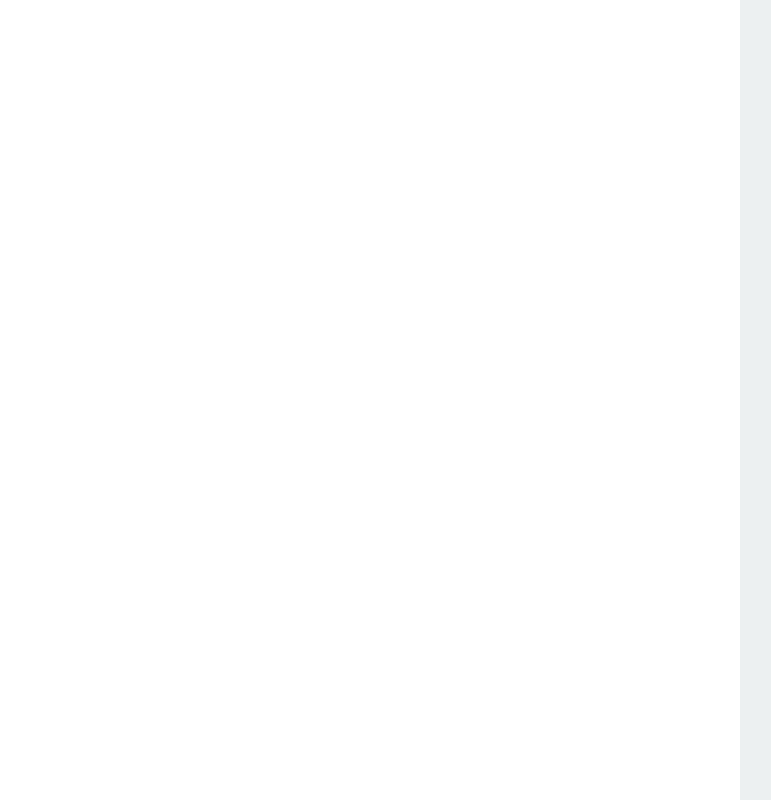
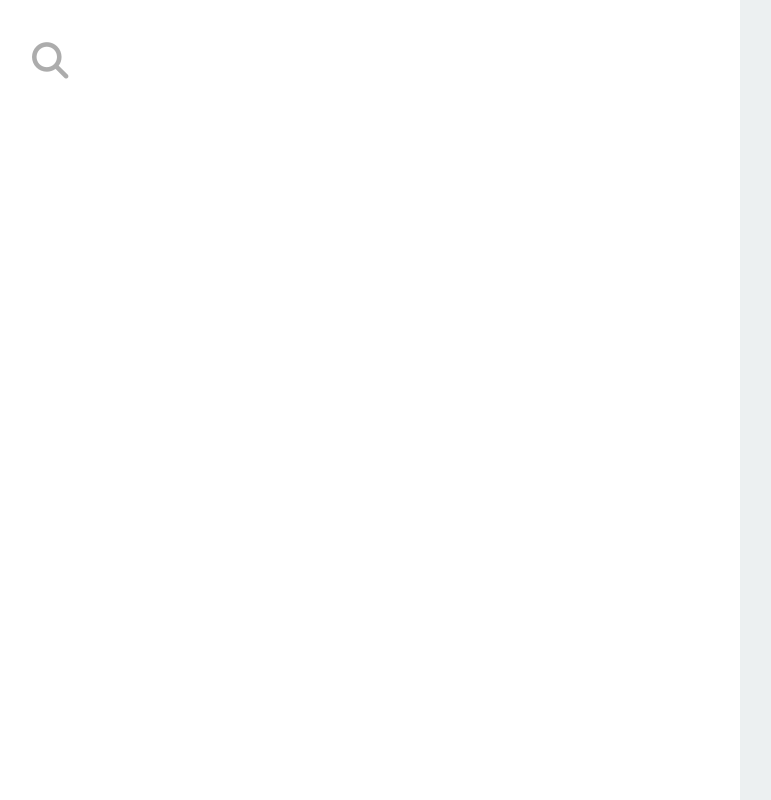
Before and after one commit to gbert38/react-gifs, a React app: page / in a window 1280 px wide. Shown: the whole page, without its empty margins (28-799 px from the left). Built offline with nearby package versions, Linux system fonts and the light colour scheme.

Commit message:
searchbar icon fixed

```diff
--- a/assets/stylesheets/application.scss
+++ b/assets/stylesheets/application.scss
@@ -35,7 +35,8 @@
     position: absolute;
     top: 35px;
     left: 60px;
-    font-family: FontAwesome;
+    font-family: 'Font Awesome 5 Free';
+    font-weight: 900;
     font-size: 2.6em;
     opacity: 0.4;
   }
--- a/templates/index.html
+++ b/templates/index.html
@@ -3,6 +3,7 @@
   <head>
     <meta charset="UTF-8">
     <link rel="stylesheet" href="https://maxcdn.bootstrapcdn.com/bootstrap/3.3.7/css/bootstrap.min.css">
+    <link rel="stylesheet" href="https://cdnjs.cloudflare.com/ajax/libs/font-awesome/6.2.0/css/all.min.css" integrity="sha512-xh6O/CkQoPOWDdYTDqeRdPCVd1SpvCA9XXcUnZS2FmJNp1coAFzvtCN9BmamE+4aHK8yyUHUSCcJHgXloTyT2A==" crossorigin="anonymous" referrerpolicy="no-referrer" />
     <title>React boilerplate</title>
   </head>
   <body>
```
